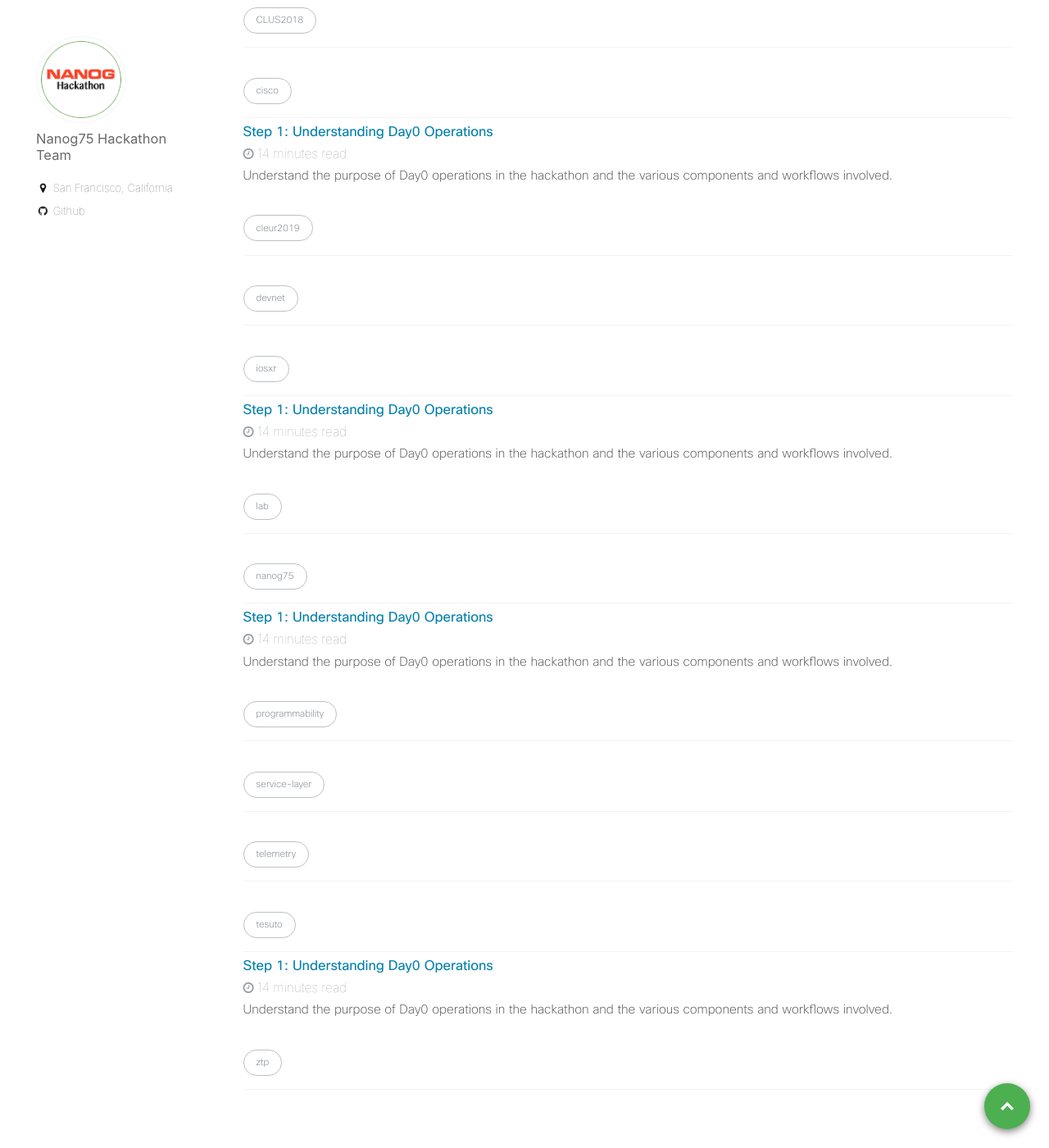
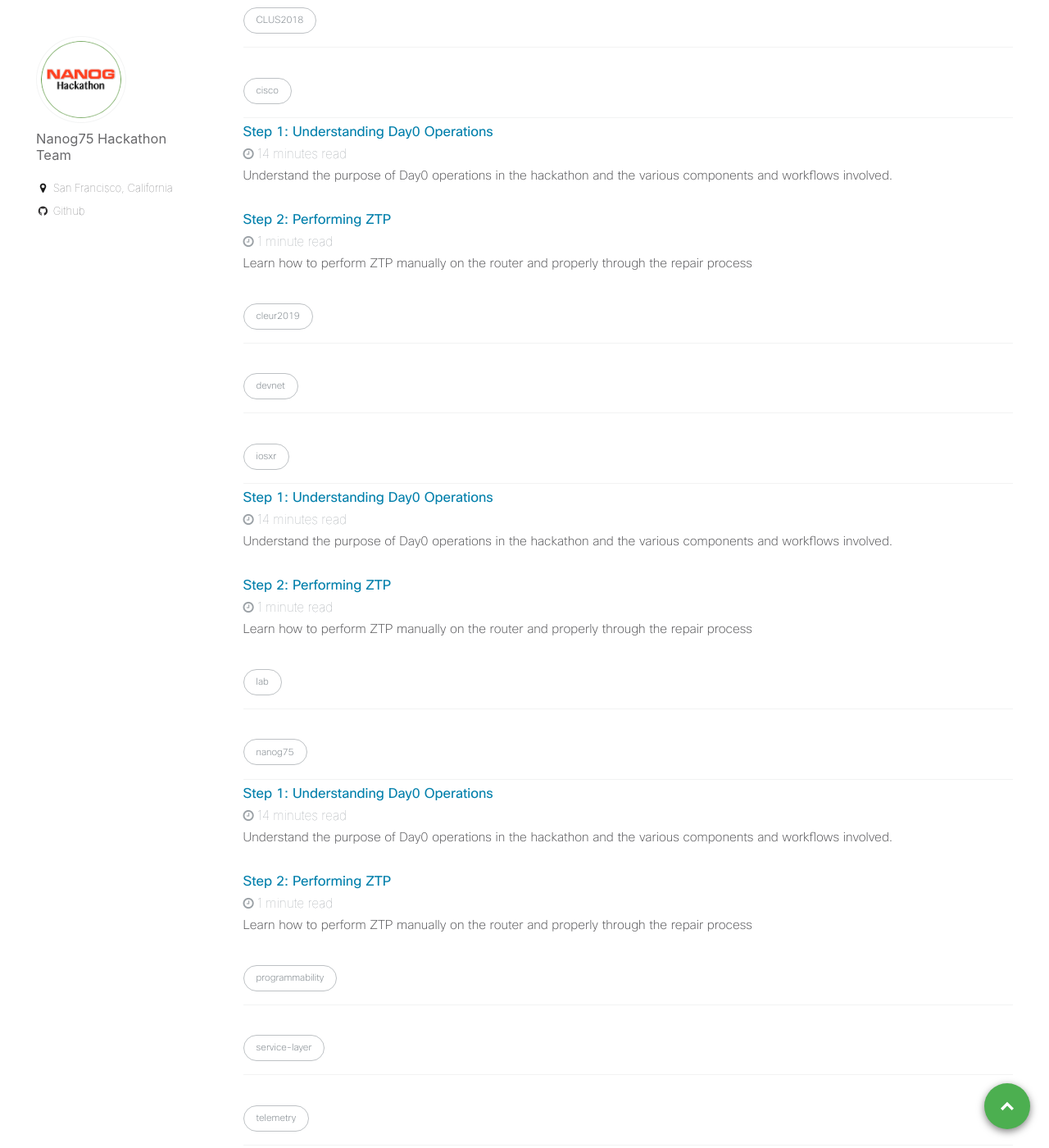
Before and after one commit to nanog75/hackathon, a Jekyll site: the page built from _pages/tag-archive.html, in a window 1280 px wide and 1400 px high, scrolled down 209 px. Shown: the whole window at 82% size. Built offline with Jekyll 4.4.1, drawn with Linux system fonts in a browser that asks for light colours; some of the changed text lies outside the part shown.

Commit message:
Create 2019-02-17-step-2-performing-ztp.md

```diff
--- a/_day0/2019-02-17-step-2-performing-ztp.md
+++ b/_day0/2019-02-17-step-2-performing-ztp.md
@@ -1,7 +1,16 @@
 ---
-published: false
+published: true
 date: '2019-02-17 01:01 -0800'
 title: 'Step 2:  Performing ZTP'
+author: Nanog75 Hackathon Team
+excerpt: >-
+  Learn how to perform ZTP manually on the router and properly through the
+  repair process
+tags:
+  - nanog75
+  - iosxr
+  - cisco
+  - tesuto
 ---
 
 {% include toc %}
```
